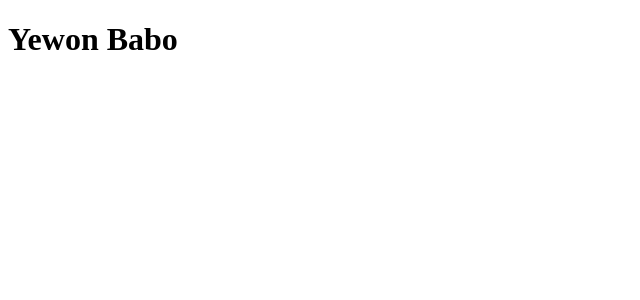
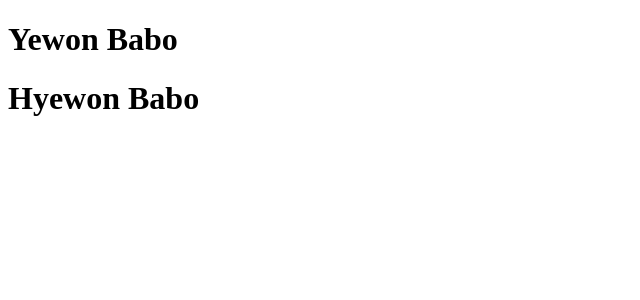
Before and after one commit to dydals3440/github-test, a React (Vite) app: page / in a window 1280 px wide. Shown: the top 300 px of the page, without its empty margins (0-640 px from the left). Built offline with nearby package versions, Linux system fonts and the light colour scheme.

Commit message:
feat: Hyewon Babo

```diff
--- a/src/App.tsx
+++ b/src/App.tsx
@@ -2,6 +2,7 @@ function App() {
   return (
     <div>
       <h1>Yewon Babo</h1>
+      <h1>Hyewon Babo</h1>
     </div>
   );
 }
```
